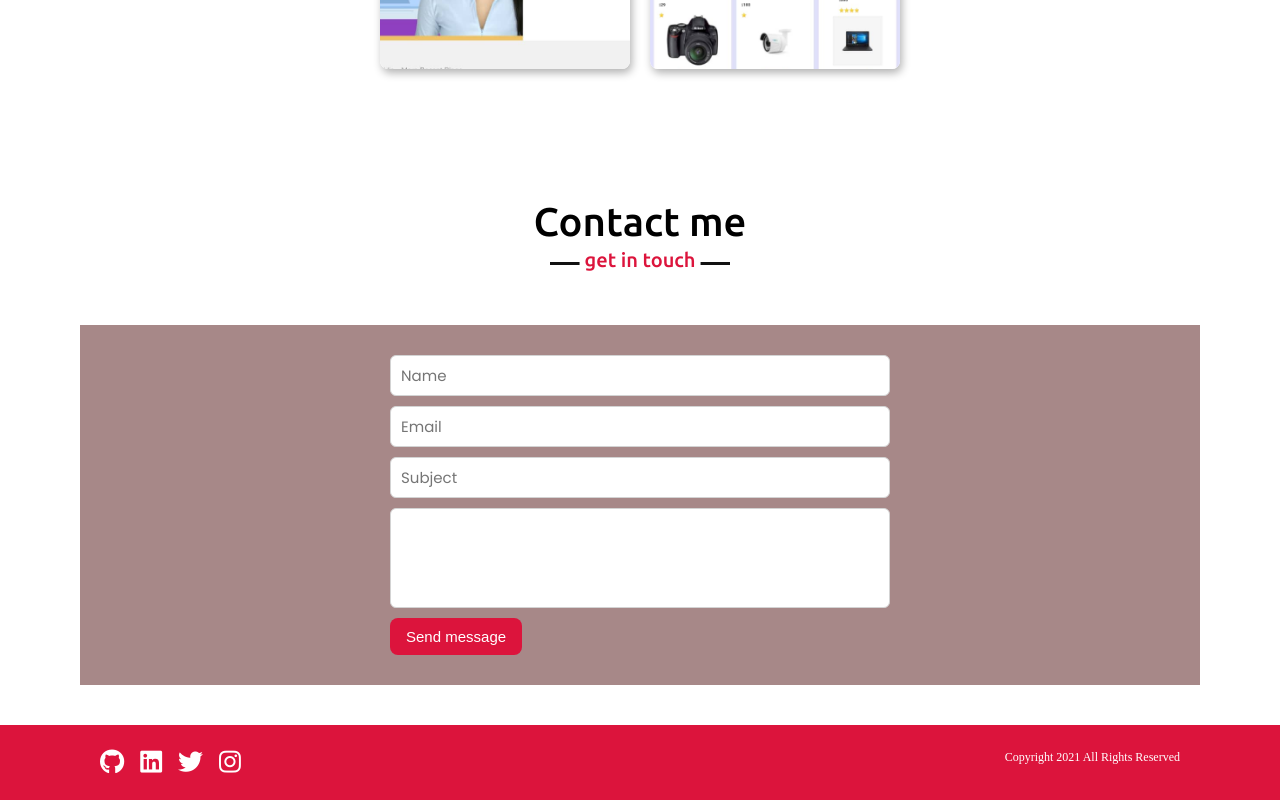
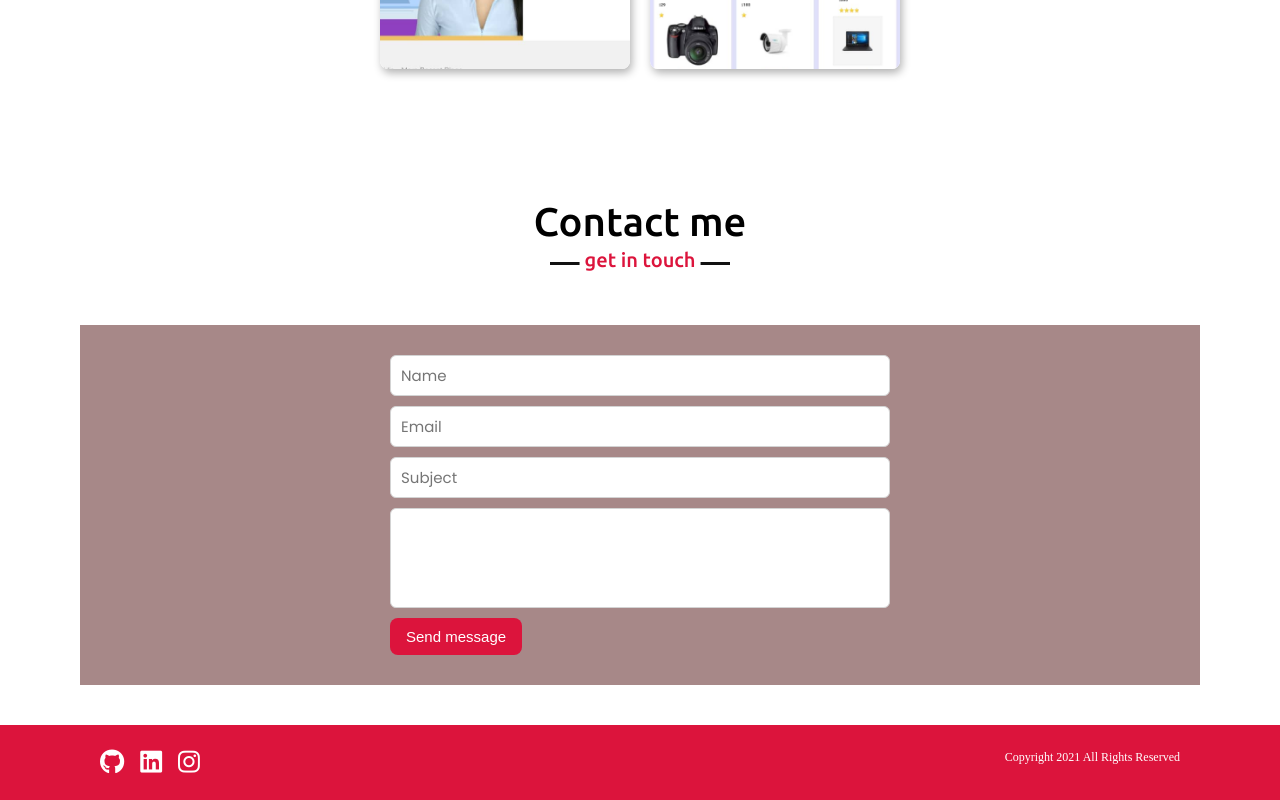
Before and after one commit to jtaiwo09/Portfolio, a Vue app: page / in a window 1280 px wide. Shown: the part 2779-3579 px from the top of the page. Built offline with nearby package versions, Linux system fonts and the light colour scheme.

Commit message:
completed

```diff
--- a/src/components/Footer.vue
+++ b/src/components/Footer.vue
@@ -4,22 +4,17 @@
           <div class="left">
                   <ul>
                       <li>
-                          <a href="#">
+                          <a href="https://github.com/jtaiwo09 ">
                               <i class="fa fa-github" aria-hidden="true"></i>
                           </a>
                       </li>
                       <li>
-                          <a href="#">
+                          <a href="https://www.linkedin.com/in/joseph-taiwo-55214b7b/">
                               <i class="fa fa-linkedin-square" aria-hidden="true"></i>
                           </a>
                       </li>
                       <li>
-                          <a href="#">
-                             <i class="fa fa-twitter" aria-hidden="true"></i>
-                          </a>
-                      </li>
-                      <li>
-                          <a href="#">
+                          <a href="https://www.instagram.com/taiwojoseph65/?hl=en">
                               <i class="fa fa-instagram" aria-hidden="true"></i>
                           </a>
                       </li>
```
